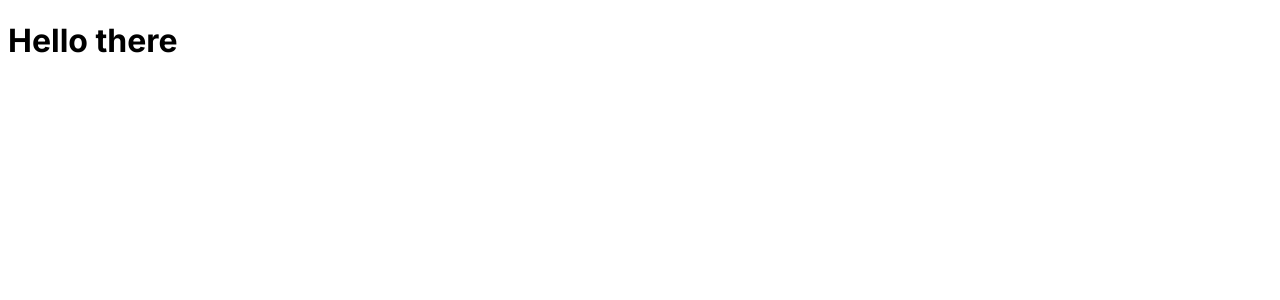
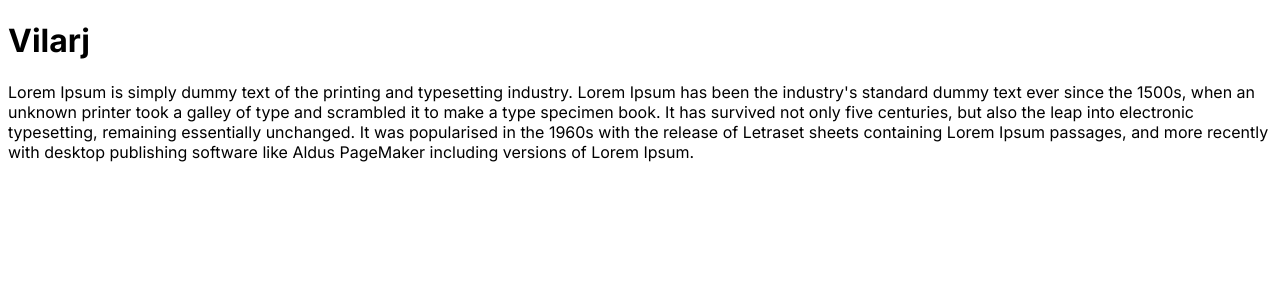
Before and after one commit to vilarj/website, a Next.js app: page / in a window 1280 px wide. Shown: the top 300 px of the page. Built offline with nearby package versions, Linux system fonts and the light colour scheme.

Commit message:
dummy data

```diff
--- a/src/app/page.tsx
+++ b/src/app/page.tsx
@@ -1,6 +1,9 @@
 
 export default function Home() {
   return (
-   <h1>Hello there</h1>
+    <div className="text-black">
+      <h1 className="bg-slate-600">Vilarj</h1>
+      <p>Lorem Ipsum is simply dummy text of the printing and typesetting industry. Lorem Ipsum has been the industry's standard dummy text ever since the 1500s, when an unknown printer took a galley of type and scrambled it to make a type specimen book. It has survived not only five centuries, but also the leap into electronic typesetting, remaining essentially unchanged. It was popularised in the 1960s with the release of Letraset sheets containing Lorem Ipsum passages, and more recently with desktop publishing software like Aldus PageMaker including versions of Lorem Ipsum.</p>
+    </div>
   )
 }
```
Also changed, not shown: src/app/contact/page.tsx (deleted, +0 -7 lines), src/app/github/page.tsx (deleted, +0 -7 lines), src/app/home/page.tsx (deleted, +0 -7 lines).
